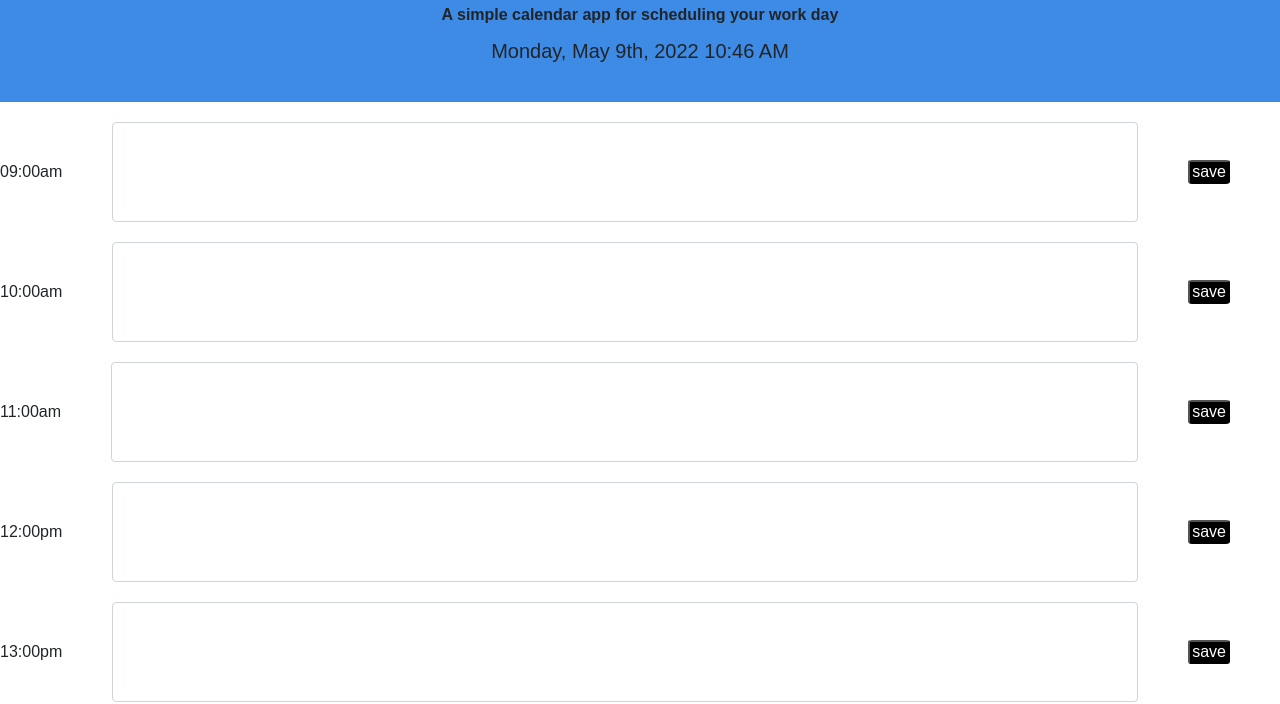
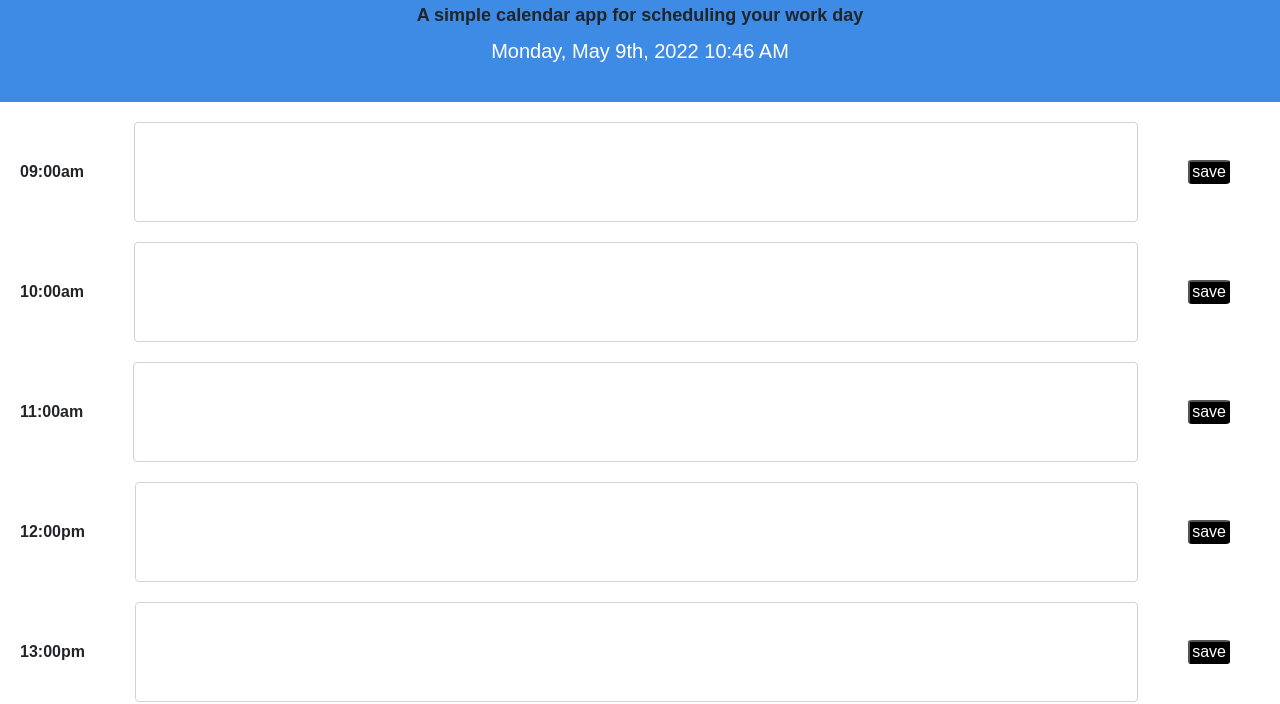
Before and after one commit to zahrahaji10/daily-planner-, a plain HTML site: page index.html in a window 1280 px wide. Shown: the part 100-804 px from the top of the page. Drawn offline with nearby package versions, Linux system fonts and the light colour scheme.

Commit message:
html and css amendments

```diff
--- a/assets/css/styles.css
+++ b/assets/css/styles.css
@@ -26,6 +26,13 @@
   color: black;
 }
 
+.lead {
+  color: var(--white);
+}
+
+.sup-heading {
+  font-size: 18px;
+}
 /* body section styling */
 
 body {
@@ -57,6 +64,11 @@ textarea {
 
 .time-blocks {
   margin: 20px 0px;
+}
+
+.time-label {
+  margin-left: 20px;
+  font-weight: bold;
 }
 .description {
   white-space: pre-wrap;
```
Also changed, not shown: index.html (+2 -0 lines).
